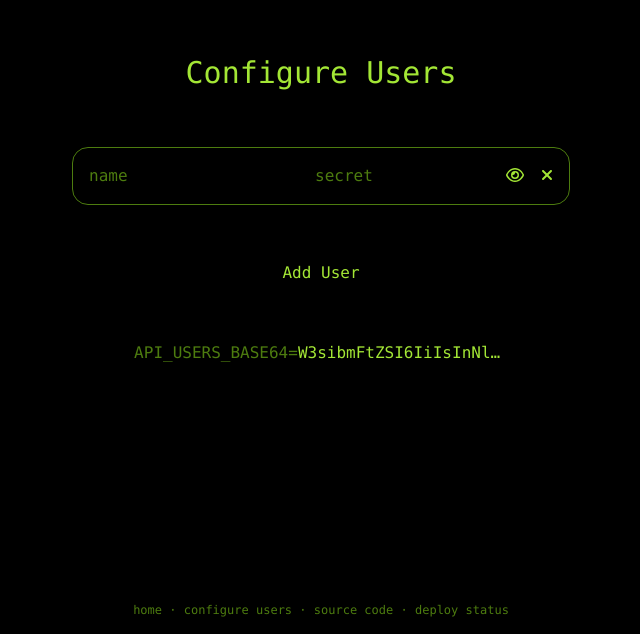
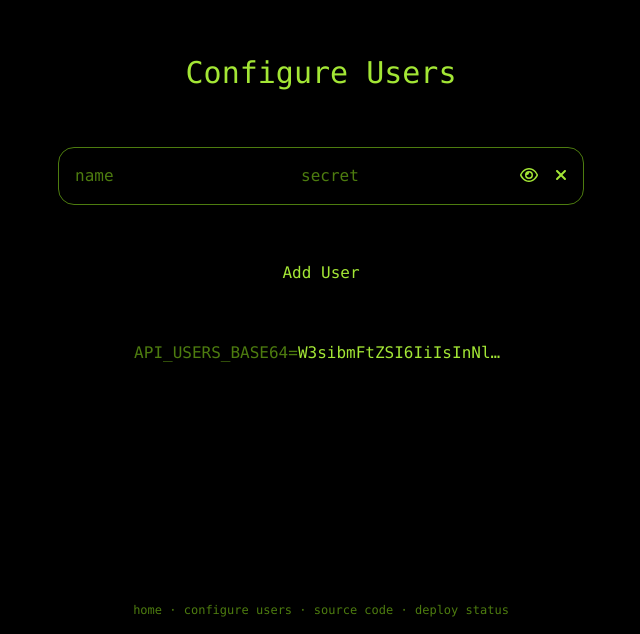
Before and after one commit to BrunoRoemers/room-search, a Next.js app: page /users in a window 1280 px wide. Shown: the part 166-800 px from the top of the page, without its empty margins (319-959 px from the left). Built offline with nearby package versions, Linux system fonts and the light colour scheme.

Commit message:
BUGFIX: prevent password value from appearing under eye

```diff
--- a/src/app/users/password-field.tsx
+++ b/src/app/users/password-field.tsx
@@ -18,7 +18,7 @@ const PasswordField = ({ value, onChange, placeholder }: Props) => {
         placeholder={placeholder}
         value={value}
         onChange={onChange}
-        className="bg-transparent placeholder-lime-700"
+        className="bg-transparent placeholder-lime-700 pr-7"
       />
       <button onClick={(e) => setIsVisible(!isVisible)} className="-ml-5">
         <FontAwesomeIcon icon={isVisible ? faEyeSlash : faEye} fixedWidth />
```
